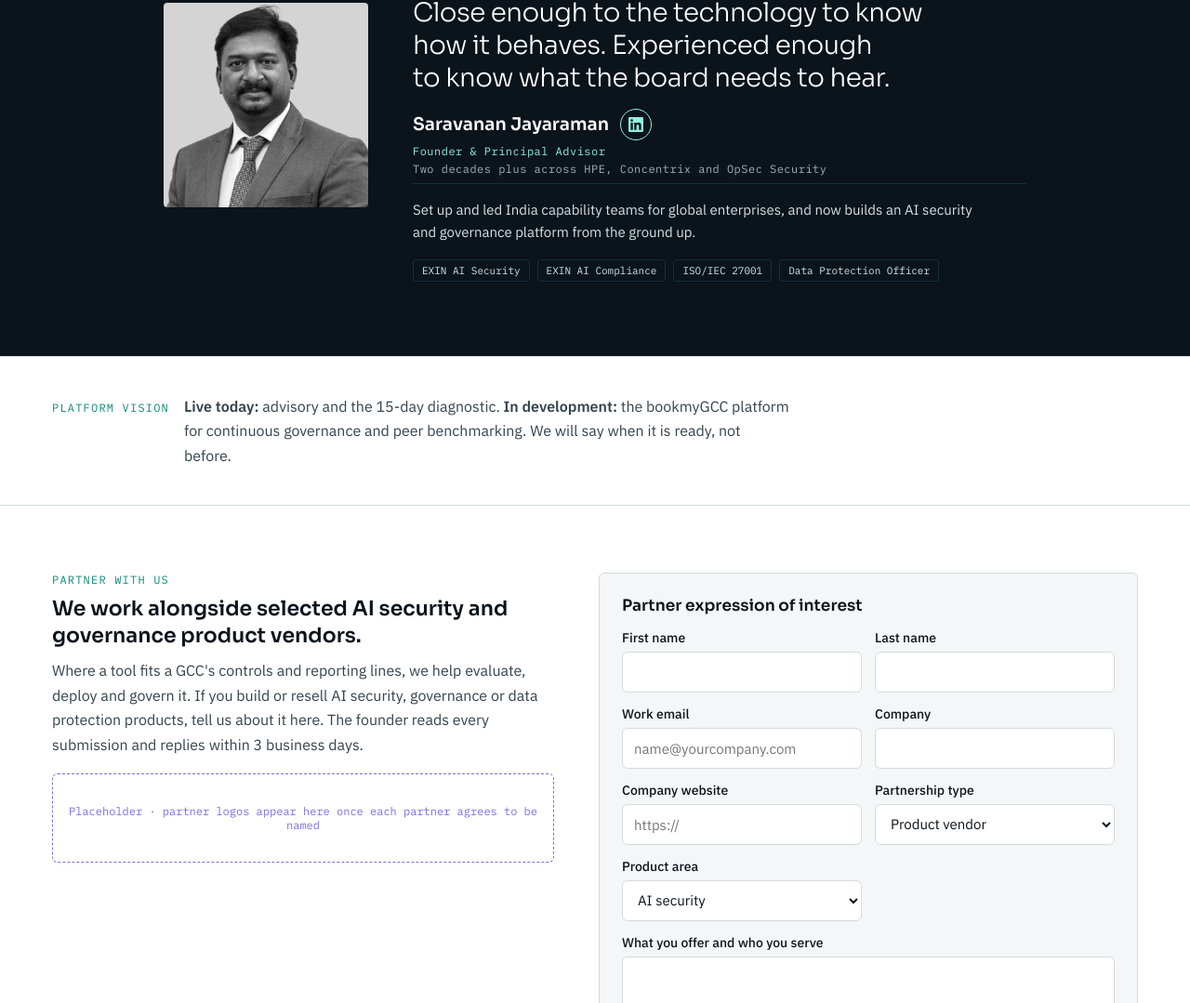
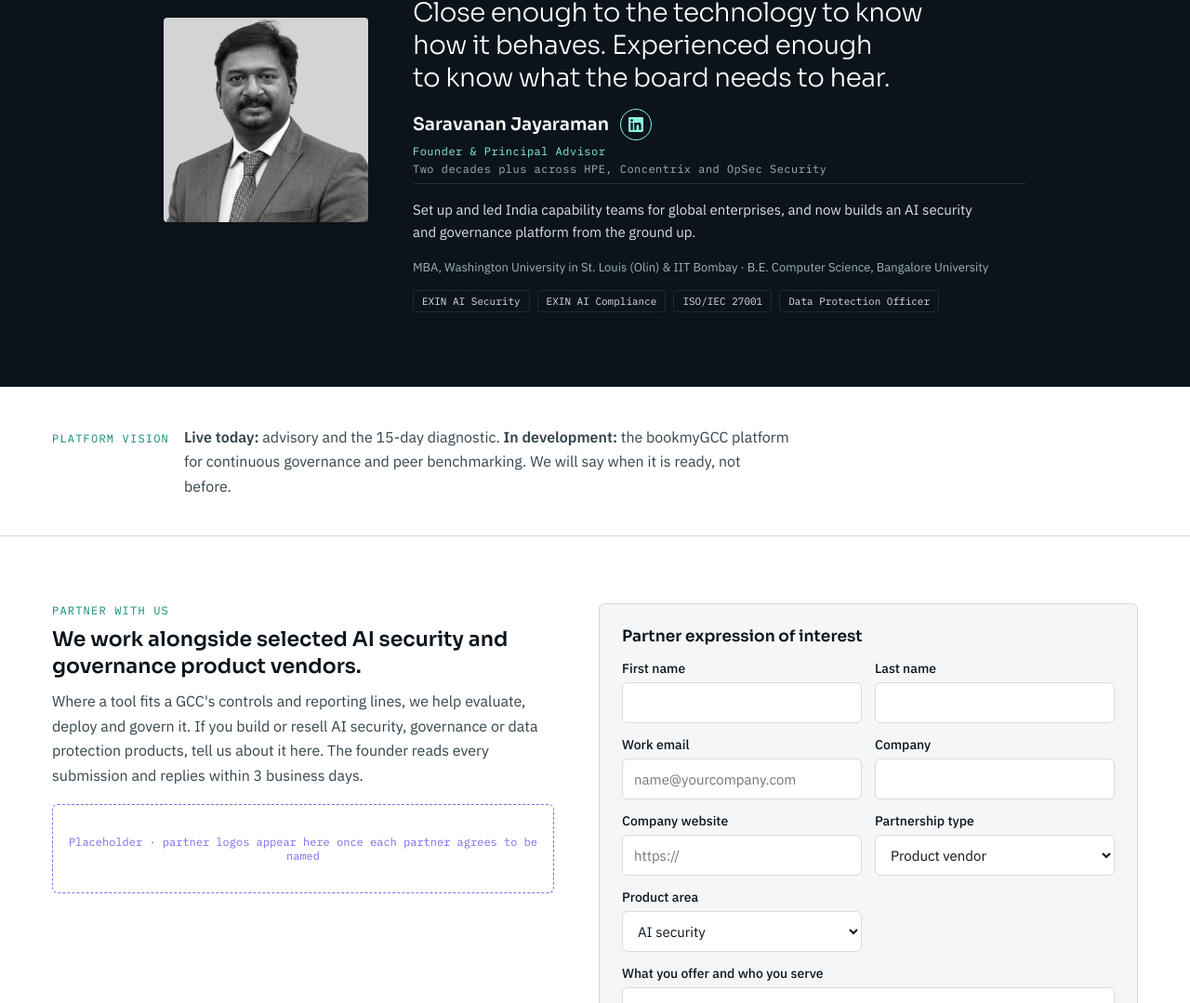
Before and after one commit to bookmygcc/web, a website: page public/index.html in a window 1280 px wide. Shown: the part 4625-5704 px from the top of the page at 93% size. Drawn offline with Linux system fonts and the light colour scheme.

Commit message:
About: add founder's education line (#2)
* Footer: add Why we exist nav link and a Refund and cancellation policy page

- New section id="purpose" on the Purpose/Vision/Mission band; added
  '#purpose Why we exist' to the footer Explore column, between
  How we work and Our principles (matches reading order on the page).
- New public/refund.html, modelled on terms.html/privacy.html: billing
  is 50% on signing / 50% at day 15 (per the engagement kit), refund
  terms for cancelling before/after work starts and if we can't
  deliver, paid within 10 business days. Marked Draft, same as Terms,
  pending the legal entity name.
- Linked 'Refund policy' next to Privacy/Terms in index.html, terms.html
  and privacy.html footers.

No cookie-consent banner added: the privacy policy already states the
site is cookieless (no tracking/advertising cookies), so there is
nothing a consent banner would be collecting consent for.

Co-Authored-By: Claude Sonnet 5 <noreply@anthropic.com>
Claude-Session: https://claude.ai/code/session_01UHKszR6js2S48LTtu4KHRn

* Simplify refund policy to a single cutoff at kick-off

Replaces pro-rated cancellation language with a flat rule: full
refund of the signing instalment before the kick-off call, earned
and non-refundable in full after it, and the second instalment is
only ever invoiced for work actually delivered.

Co-Authored-By: Claude Sonnet 5 <noreply@anthropic.com>
Claude-Session: https://claude.ai/code/session_01UHKszR6js2S48LTtu4KHRn

* About: add founder's education line

Adds the MBA (Washington University in St. Louis Olin & IIT Bombay)
and B.E. Computer Science (Bangalore University) credentials to the
About section, using the already-defined .about .edu style that had
no markup using it.

Co-Authored-By: Claude Sonnet 5 <noreply@anthropic.com>
Claude-Session: https://claude.ai/code/session_01UHKszR6js2S48LTtu4KHRn

---------

Co-authored-by: Claude <noreply@anthropic.com>

```diff
--- a/public/index.html
+++ b/public/index.html
@@ -323,6 +323,7 @@ button[disabled]{opacity:.6;cursor:wait!important}
 <blockquote>Close enough to the technology to know how it behaves. Experienced enough to know what the board needs to hear.</blockquote>
 <div class="who"><div class="who-top"><b>Saravanan Jayaraman</b><a class="li-btn" href="https://www.linkedin.com/in/sjeleven11/" target="_blank" rel="noopener" aria-label="Connect with Saravanan Jayaraman on LinkedIn" title="Connect on LinkedIn"><svg viewBox="0 0 24 24" width="16" height="16" fill="currentColor" aria-hidden="true"><path d="M20.45 20.45h-3.56v-5.57c0-1.33-.03-3.04-1.85-3.04-1.86 0-2.14 1.45-2.14 2.94v5.67H9.34V9h3.41v1.56h.05c.48-.9 1.64-1.85 3.37-1.85 3.6 0 4.27 2.37 4.27 5.46v6.28zM5.34 7.43a2.06 2.06 0 1 1 0-4.12 2.06 2.06 0 0 1 0 4.12zM7.12 20.45H3.56V9h3.56v11.45zM22.22 0H1.77C.79 0 0 .77 0 1.73v20.54C0 23.23.79 24 1.77 24h20.45c.98 0 1.78-.77 1.78-1.73V1.73C24 .77 23.2 0 22.22 0z"/></svg></a></div><span class="role-t">Founder &amp; Principal Advisor</span><span>Two decades plus across HPE, Concentrix and OpSec Security</span></div>
 <p class="p">Set up and led India capability teams for global enterprises, and now builds an AI security and governance platform from the ground up.</p>
+<p class="edu">MBA, Washington University in St. Louis (Olin) &amp; IIT Bombay · B.E. Computer Science, Bangalore University</p>
 <div class="certs"><span>EXIN AI Security</span><span>EXIN AI Compliance</span><span>ISO/IEC 27001</span><span>Data Protection Officer</span></div>
 </div>
 </div>
```
